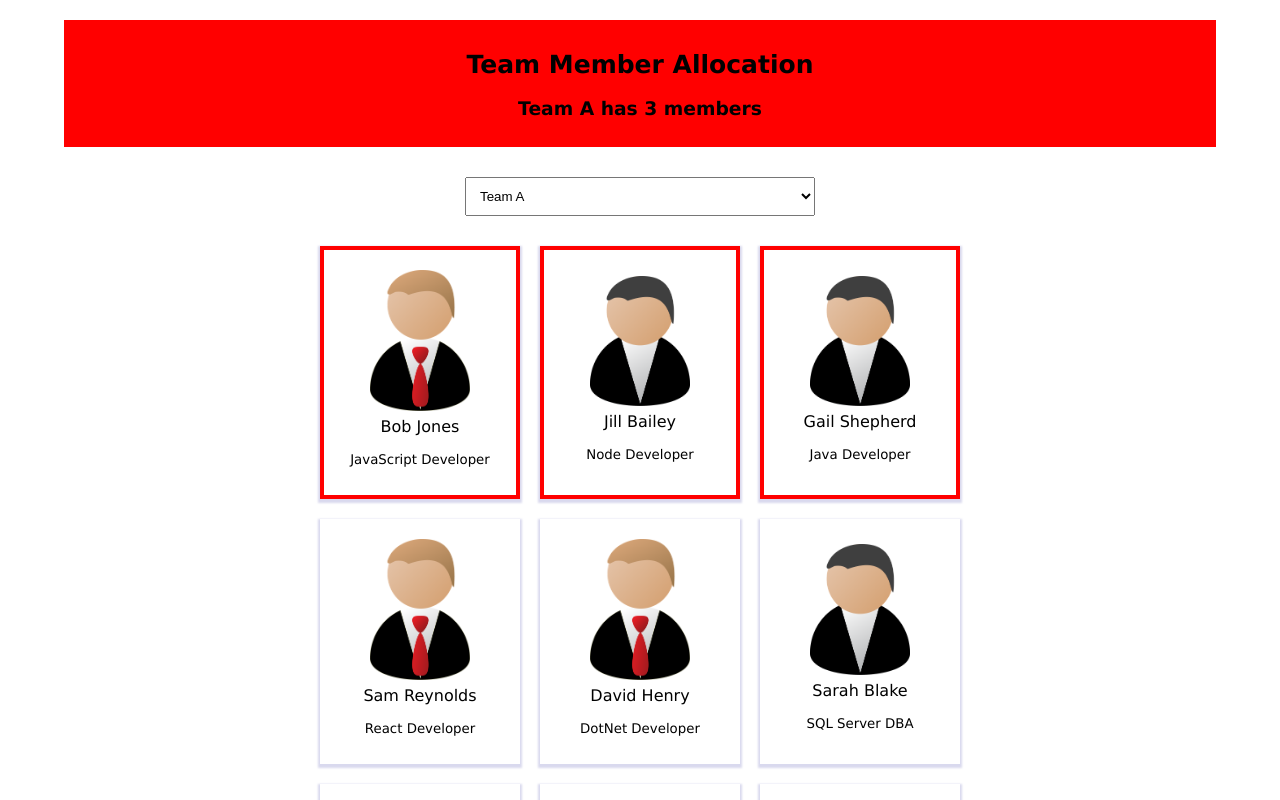
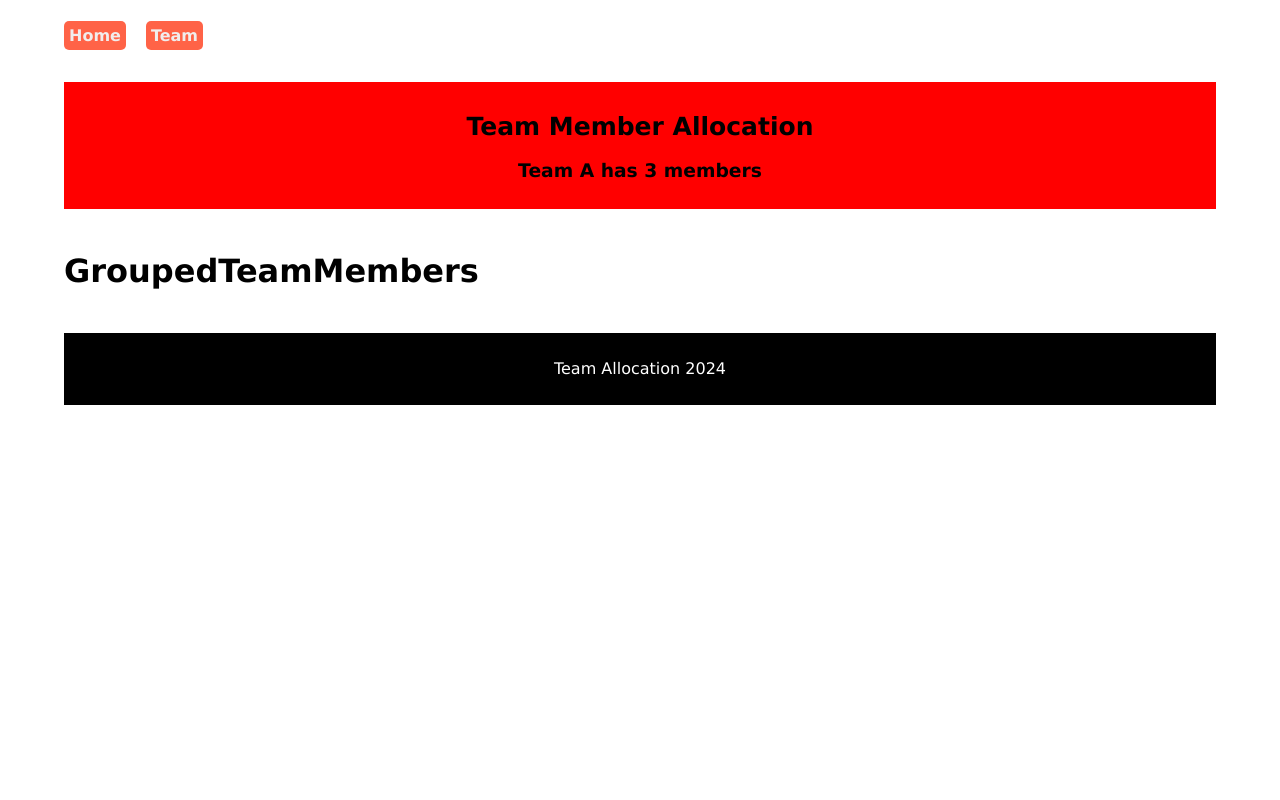
Before and after one commit to Empire688682/Team-Allocation-Project, a React (Vite) app: page /GroupedTeamMembers in a window 1280 px wide. Shown: the top 800 px of the page. Built offline with nearby package versions, Linux system fonts and the light colour scheme.

Commit message:
new files

```diff
--- a/package.json
+++ b/package.json
@@ -11,7 +11,8 @@
   },
   "dependencies": {
     "react": "^18.2.0",
-    "react-dom": "^18.2.0"
+    "react-dom": "^18.2.0",
+    "react-router-dom": "^6.21.3"
   },
   "devDependencies": {
     "@types/react": "^18.2.43",
--- a/src/App.jsx
+++ b/src/App.jsx
@@ -1,10 +1,14 @@
 // eslint-disable-next-line no-unused-vars
 import React, { useState,useEffect } from 'react';
 import Header from './Component/header';
-import Employees from './Component/Employee';
+import Employees from './Component/employee';
+import GroupedTeamMembers from './Component/GroupedTeamMembers';
+import NavBar from './Component/nav';
+import PageNotFound from './Component/pageNotFound';
 import Footer from './Component/footer';
 import './Component/content.css'
 import './App.css'
+import {BrowserRouter as Router, Route, Routes} from 'react-router-dom'
 
 const App = () => {
 
@@ -111,12 +115,22 @@ const transformedEmployees = employees.map((employee) => employee.id === parseIn
                                             :employee);
 setEmployees(transformedEmployees);
 }
-
   return (
     <div className='app-content'>
-      <Header selectedTeam={selectedTeam} selectedTeamCount={employees.filter((employee) => employee.teamName === selectedTeam).length}/>
-      <Employees employees={employees} selectedTeam={selectedTeam} handleTeamSelectionChange={handleTeamSelectionChange} handleEmployeeCardClick={handleEmployeeCardClick} />
-      <Footer/>
+      <Router>
+        <NavBar />
+        <Header selectedTeam={selectedTeam} selectedTeamCount={employees.filter((employee) => employee.teamName === selectedTeam).length}/>
+          <Routes>
+              <Route path='/'
+              element ={
+                <Employees employees={employees} selectedTeam={selectedTeam} handleTeamSelectionChange={handleTeamSelectionChange} handleEmployeeCardClick={handleEmployeeCardClick} />
+              }
+              />
+              <Route path='/GroupedTeamMembers' element={<GroupedTeamMembers />} />
+              <Route path='*' element={<PageNotFound />} />
+          </Routes>
+        <Footer/>
+      </Router>
     </div>
   )
 }
--- a/src/Component/Employee.jsx
+++ b/src/Component/Employee.jsx
@@ -21,7 +21,7 @@ const Employees = ({employees,selectedTeam,handleTeamSelectionChange,handleEmplo
             {employees.map((employee) => (
 
             // eslint-disable-next-line react/jsx-key
-            <div className={(employee.teamName === selectedTeam?"card shadow":"card")} id={employee.id} onClick={handleEmployeeCardClick}>
+            <div key={employee.id} className={(employee.teamName === selectedTeam?"card shadow":"card")} id={employee.id} onClick={handleEmployeeCardClick}>
                 {employee.gender === "female" ? <img src={female_Icon} className='card-img'/>:<img src={male_Icon} className='card-img'/>}
                     <div className="card-body">
                         <p className='name'>{employee.fullName}</p>
--- /dev/null
+++ b/src/Component/GroupedTeamMembers.jsx
@@ -0,0 +1,11 @@
+import React from 'react'
+
+const GroupedTeamMembers = () => {
+  return (
+    <div>
+      <h1>GroupedTeamMembers</h1>
+    </div>
+  )
+}
+
+export default GroupedTeamMembers
--- /dev/null
+++ b/src/Component/PageNotFound.jsx
@@ -0,0 +1,10 @@
+import './content.css'
+const PageNotFound = () => {
+  return (
+    <div>
+      <h1 className='page-error'>404 - Page not found</h1>
+    </div>
+  )
+}
+
+export default PageNotFound
--- a/src/Component/content.css
+++ b/src/Component/content.css
@@ -1,3 +1,24 @@
+nav{
+    margin-bottom: 30px;
+}
+nav ul{
+    display: flex;
+    align-items: center;
+}
+nav ul li{
+    list-style: none;
+    margin-right: 20px;
+}
+nav ul li .nav-link{
+    text-decoration: none;
+    cursor: pointer;
+    color: rgb(241, 237, 237);
+    padding: 5px;
+    margin-bottom: 10px;
+    background-color: tomato;
+    border-radius: 5px;
+    font-weight: bolder;
+}
 header{
     margin-bottom: 30px;
     background-color: red;
@@ -55,3 +76,11 @@ footer{
 .shadow{
     border: 4px solid red;
 }
+.page-error{
+    color: red;
+    font-size: 30px;
+    font-weight: bold;
+    font-family: cursive;
+    width: 100%;
+    text-align: center;
+}
--- a/src/Component/header.jsx
+++ b/src/Component/header.jsx
@@ -1,5 +1,3 @@
-// eslint-disable-next-line no-unused-vars
-import React from 'react'
 
 const header = ({selectedTeam,selectedTeamCount}) => {
   return (
--- /dev/null
+++ b/src/Component/nav.jsx
@@ -0,0 +1,19 @@
+import {Link} from "react-router-dom";
+import './content.css'
+
+const nav = () => {
+  return (
+    <nav>
+        <ul>
+            <li>
+                <Link to="/" className="nav-link">Home</Link>
+            </li>
+            <li>
+            <Link to="GroupedTeamMembers" className="nav-link">Team</Link>
+            </li>
+        </ul>
+    </nav>
+  )
+}
+
+export default nav
```
Also changed, not shown: 1 other file (tests, documents, lock files or other folders).
